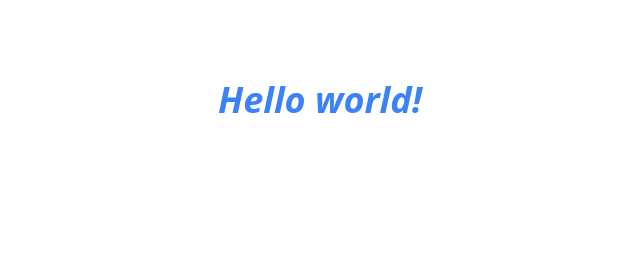
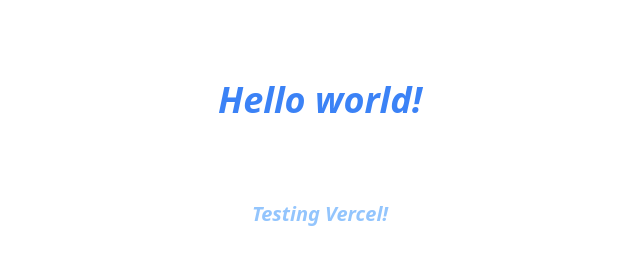
Before and after one commit to JoarHansson/ProTech, a website: page public/index.html in a window 1280 px wide. Shown: the whole page, without its empty margins (320-960 px from the left). Drawn offline with Linux system fonts and the light colour scheme.

Commit message:
test to see changes on deployed site on vercel

```diff
--- a/public/index.html
+++ b/public/index.html
@@ -10,5 +10,8 @@
     <h1 class="my-20 text-center text-4xl italic font-bold text-blue-500">
       Hello world!
     </h1>
+    <h1 class="my-20 text-center text-xl italic font-bold text-blue-300">
+      Testing Vercel!
+    </h1>
   </body>
 </html>
```
Also changed, not shown: public/style.css.
